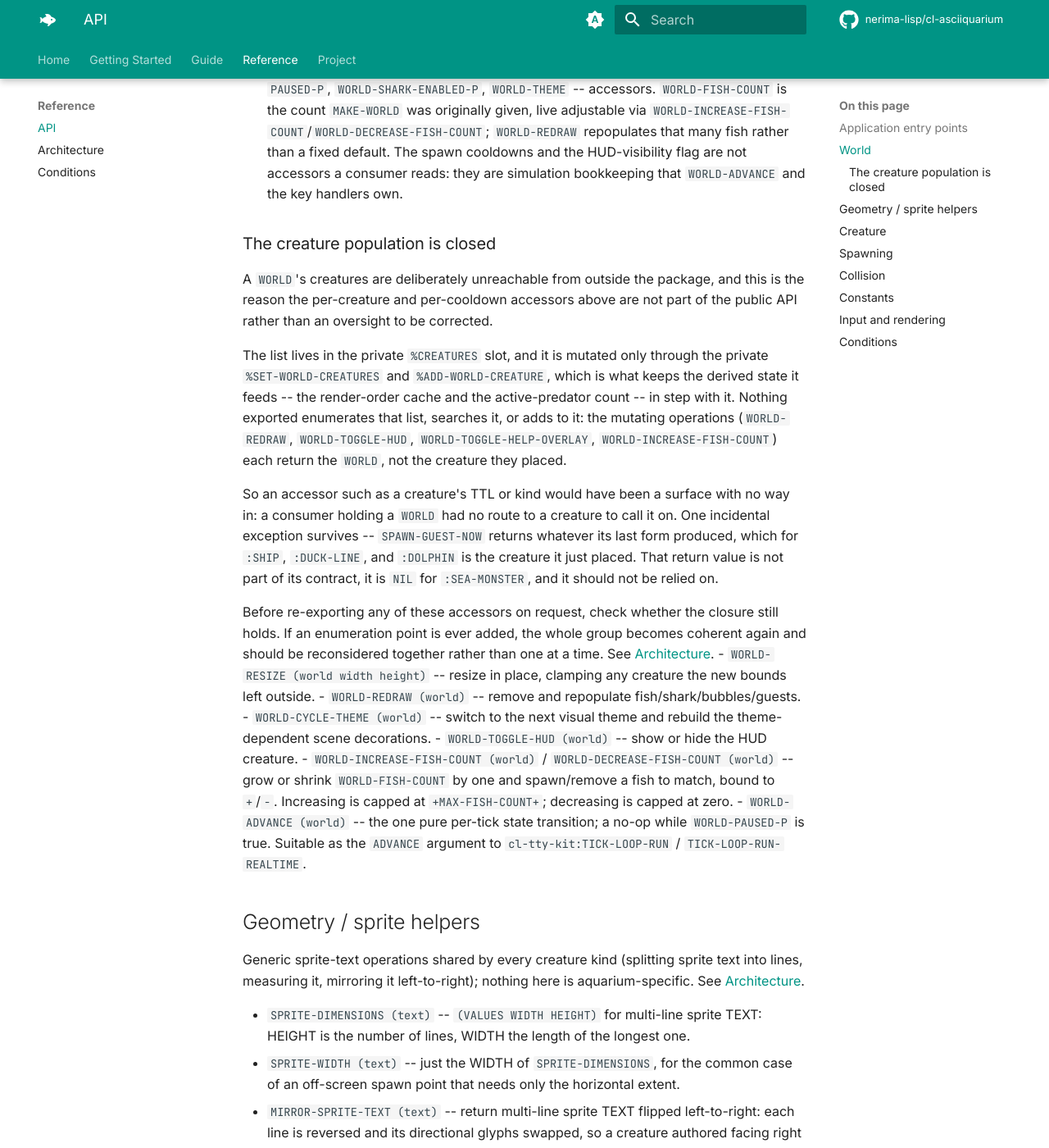
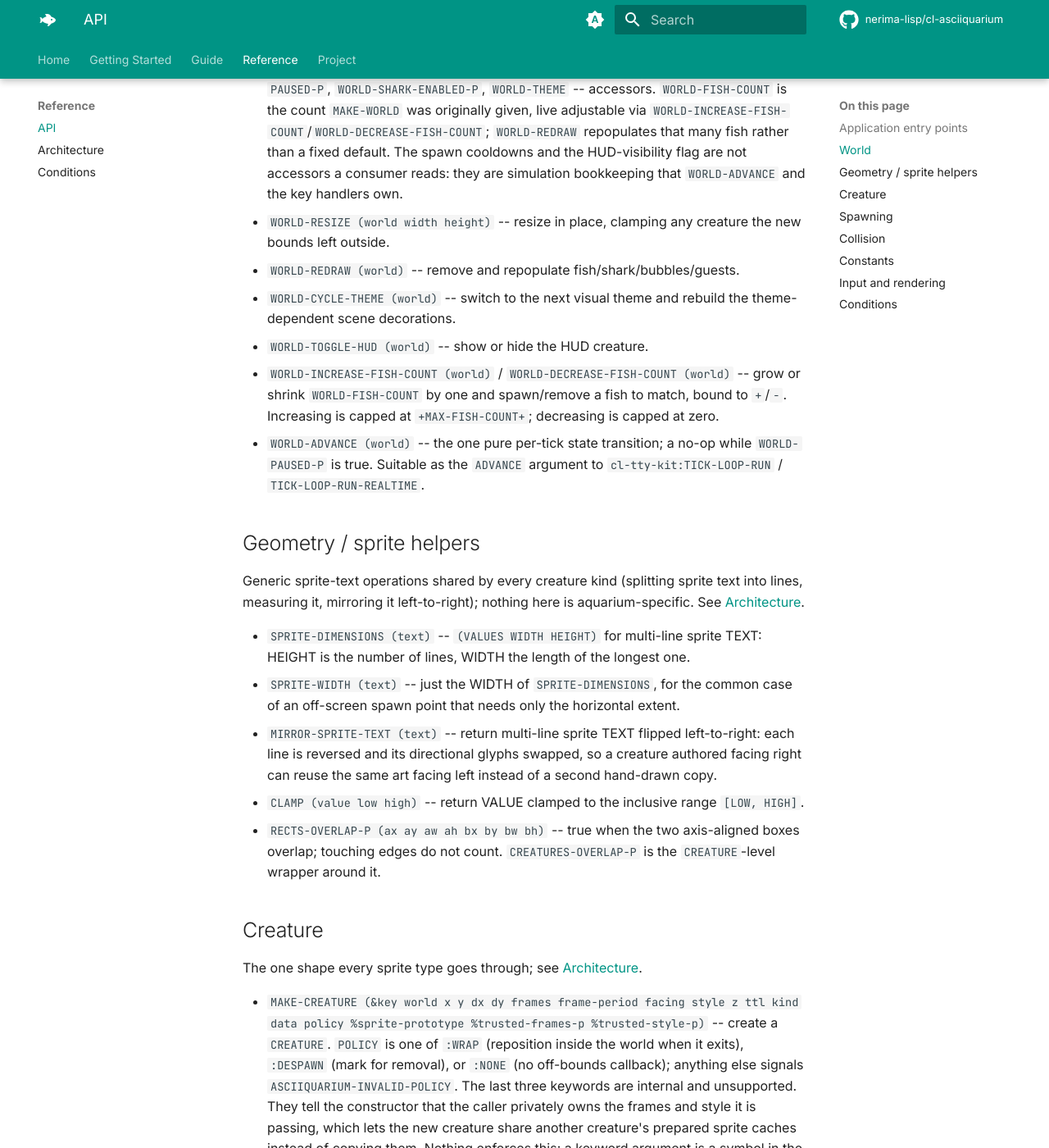
Before and after one commit to nerima-lisp/cl-asciiquarium, an MkDocs documentation site: the page built from docs/src/reference/api.md, in a window 1280 px wide and 1400 px high, scrolled down 638 px. Shown: the whole window at 82% size. Built offline with MkDocs 1.6.1 and Material for MkDocs 9.7.7, drawn with Linux system fonts in a browser that asks for light colours; comment, search, counter and statistics services are not loaded; some of the changed text lies outside the part shown.

```diff
--- a/docs/src/reference/api.md
+++ b/docs/src/reference/api.md
@@ -30,31 +30,6 @@
   reads: they are simulation bookkeeping that `WORLD-ADVANCE` and the key
   handlers own.
 
-### The creature population is closed
-
-A `WORLD`'s creatures are deliberately unreachable from outside the package,
-and this is the reason the per-creature and per-cooldown accessors above are
-not part of the public API rather than an oversight to be corrected.
-
-The list lives in the private `%CREATURES` slot, and it is mutated only through
-the private `%SET-WORLD-CREATURES` and `%ADD-WORLD-CREATURE`, which is what
-keeps the derived state it feeds -- the render-order cache and the
-active-predator count -- in step with it. Nothing exported enumerates that list,
-searches it, or adds to it: the mutating operations (`WORLD-REDRAW`,
-`WORLD-TOGGLE-HUD`, `WORLD-TOGGLE-HELP-OVERLAY`, `WORLD-INCREASE-FISH-COUNT`)
-each return the `WORLD`, not the creature they placed.
-
-So an accessor such as a creature's TTL or kind would have been a surface with
-no way in: a consumer holding a `WORLD` had no route to a creature to call it
-on. One incidental exception survives -- `SPAWN-GUEST-NOW` returns whatever its
-last form produced, which for `:SHIP`, `:DUCK-LINE`, and `:DOLPHIN` is the
-creature it just placed. That return value is not part of its contract, it is
-`NIL` for `:SEA-MONSTER`, and it should not be relied on.
-
-Before re-exporting any of these accessors on request, check whether the closure
-still holds. If an enumeration point is ever added, the whole group becomes
-coherent again and should be reconsidered together rather than one at a time.
-See [Architecture](architecture.md).
 - `WORLD-RESIZE (world width height)` -- resize in place, clamping any
   creature the new bounds left outside.
 - `WORLD-REDRAW (world)` -- remove and repopulate fish/shark/bubbles/guests.
@@ -115,8 +90,7 @@ The one shape every sprite type goes through; see
 - `CREATURE-X`, `CREATURE-Y`, `CREATURE-STYLE`, `CREATURE-Z` -- accessors.
   The simulation-internal slots -- kind, data plist, TTL, removal flag, current
   frame index, and the underlying `cl-tty-kit:ENTITY` -- have no public
-  accessors, for the reason given under
-  [The creature population is closed](#the-creature-population-is-closed).
+  accessors. See [Architecture](architecture.md) for the entity model.
 - `CREATURE-FRAMES` -- the simple-vector of sprite-art strings backing the
   creature (more than one entry for a looping animation, such as swaying
   seaweed).
@@ -160,19 +134,6 @@ The one shape every sprite type goes through; see
   `:SEA-MONSTER`; the automatic path draws among those four with equal
   probability.
 
-Why these seven factories and not every one in the source: each of them builds
-a creature that crosses the aquarium under its own velocity, and each is
-self-contained -- given a `WORLD` for its dimensions it hands back a `CREATURE`
-you can measure and draw on your own. The factories for the fixed scenery
-(waterline, castle, seaweed), for the UI chrome (the HUD and the help panel),
-and for a sea monster's trailing segments are deliberately not exported,
-because none of those is self-contained. The scenery and the chrome are
-meaningful only at the position chosen by the operation that places them --
-`MAKE-WORLD` for the scenery, `WORLD-TOGGLE-HUD` and
-`WORLD-TOGGLE-HELP-OVERLAY` for the chrome -- and a segment is defined
-relative to a leader creature, which is exactly what `SEA-MONSTER-SEGMENTS`
-exists to supply. The HUD factory was never exported; the rest now match it.
-
 ## Collision
 
 - `APPLY-COLLISIONS (world)` -- the single collision pass: shark-vs-fish and
@@ -213,19 +174,10 @@ exists to supply. The HUD factory was never exported; the rest now match it.
   possible. When the scene is large enough to be worth splitting, it prepares
   the per-creature sprite snapshots on a pool of worker threads that the
   renderer creates on first use and then keeps.
-- `SHUTDOWN-RENDERER (renderer)` -- stop that worker executor and release the
-  renderer's reusable frame state. **Every caller that renders must eventually
-  call this**, in the cleanup form of an `UNWIND-PROTECT` rather than on the
-  normal path alone, since a quit key and a signal both leave through the same
-  exit. Skipping it leaks every thread in that pool for the lifetime of the
-  Lisp image -- the pool's width is fixed by an internal constant in
-  `src/render-state.lisp`, not by anything a caller passes or can read:
-  the frame state is held in a weak-keyed table, so dropping the last reference
-  to a renderer makes its executor unreachable without stopping it, and no later
-  call can shut it down. The call is idempotent and safe on a renderer that
-  never reached the parallel path and so has no executor. It blocks until the
-  workers have drained and terminated, which is what makes it safe to reuse the
-  frame buffers afterwards. `RUN` already does this for the renderer it owns.
+- `SHUTDOWN-RENDERER (renderer)` -- stop the renderer's worker executor and
+  release its frame state. Call it from cleanup such as `UNWIND-PROTECT`; it is
+  idempotent and waits for workers to terminate. `RUN` handles its own
+  renderer.
 
 ## Conditions
 
```
Also changed, not shown: docs/src/index.md (+2 -3 lines), docs/src/project/roadmap.md (+8 -17 lines), docs/src/reference/architecture.md (+3 -17 lines), README.md, 13 other files.
